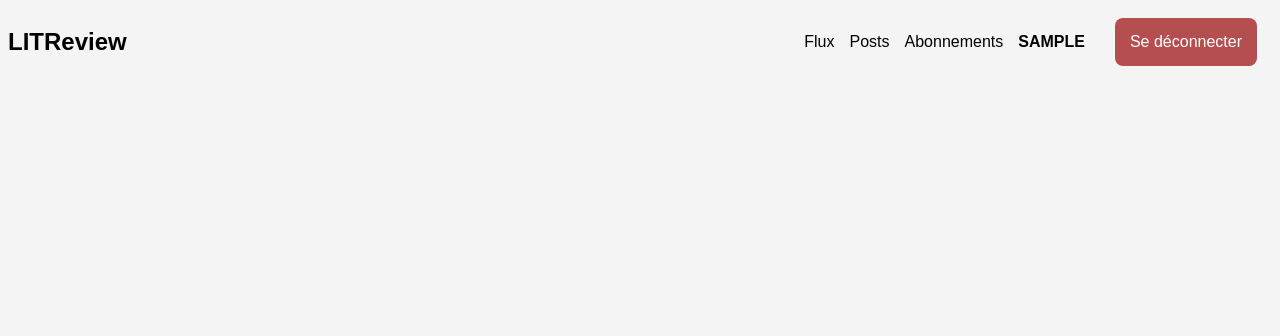
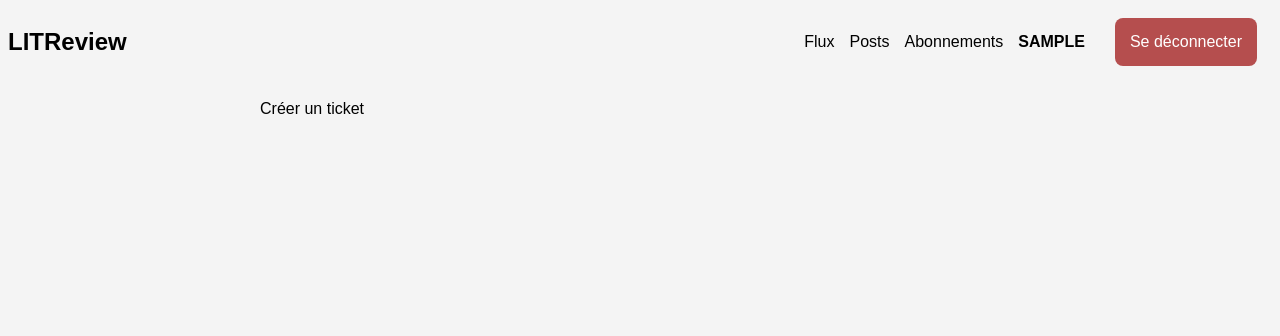
Before and after one commit to GuillaumeChiron/Django-LITRevu, a Django app: page /home/ in a window 1280 px wide. Shown: the top 336 px of the page. Run offline with Django 5.2, Linux system fonts and the light colour scheme; the visitor is signed in with stand-in values (Sample User, id 1); data comes from the database, SQL or seed files in the repository; data that the repository does not hold is empty.

Commit message:
modification page post et flux html

```diff
--- a/app/templates/app/home_page.html
+++ b/app/templates/app/home_page.html
@@ -8,6 +8,9 @@
 {% block content %}
 
 <main class="feed-page">
+
+    <a href="{% url 'create-ticket' %}">Créer un ticket</a>
+
     <setion class="feed-list">
         {% for post in posts %}
         {% if post.title %}
--- a/app/templates/app/post_page.html
+++ b/app/templates/app/post_page.html
@@ -8,6 +8,7 @@
 {% block content %}
 
 <main class="feed-page">
+
     <setion class="feed-list">
         {% for post in posts %}
         {% if post.title %}
```
